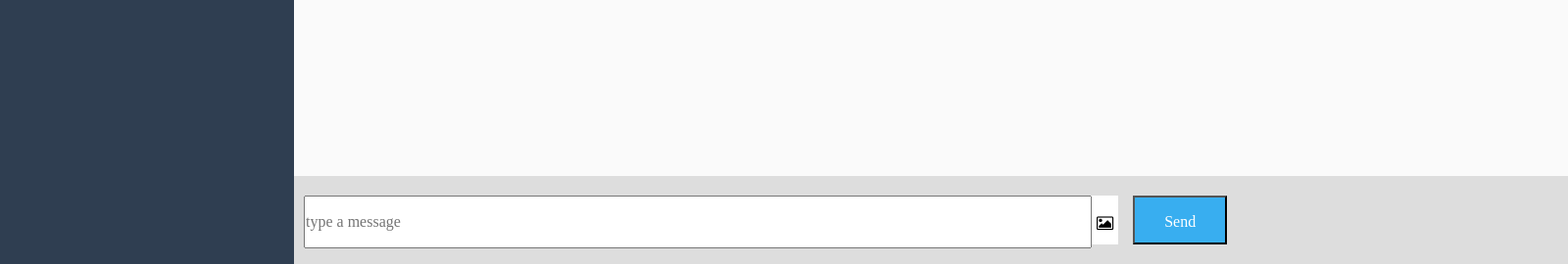
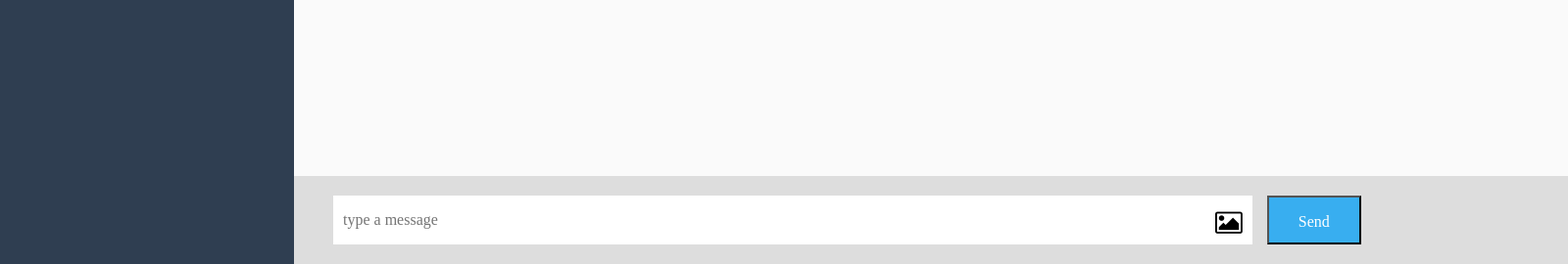
Before and after one commit to yoshinori-teramura/chat-space, a Rails app: page /groups/1/messages in a window 1600 px wide; the page is wider, and only the part inside the window is pictured. Shown: the part 530-800 px from the top of that part at 98% size. Run offline with Rails 7, Linux system fonts and the light colour scheme; a user stored in the database is signed in; tables that the repository leaves empty hold one stand-in row (values such as "Sample post"); grey boxes marked "Sample" are stand-in pictures; style sheets or scripts are compiled from the project's sources; some libraries are stand-ins or nearby versions.

Commit message:
message function

```diff
--- a/app/assets/stylesheets/_messages.scss
+++ b/app/assets/stylesheets/_messages.scss
@@ -125,20 +125,29 @@
     background-color: #dddddd;
     box-sizing: border-box;
     height: 90px;
-    padding-top: 20px;
-    padding-left: 10px;
+    padding: 20px 50px 20px 40px;
     display: flex;
     position: absolute;
     bottom: 0;
-    width: 100%;
+    width: calc(100vw - 300px);
+
 
 
 
     &__text {
-      width: 800px;
+      width: 880px;
+
       height: 50px;
-      padding: 0px
+      border-width: 0px;
+      padding: 0px 10px;
 
+    }
+
+    &__form__mask {
+      background-color: #ffffff;
+      height: 50px;
+      padding-right: 10px;
+      font-size: 20px;
     }
 
 
@@ -146,26 +155,22 @@
       background-color: #38aef0;
       color: white;
       height: 50px;
-      // @include side-p;
       text-align: center;
       line-height: 50px;
       margin-left: 15px;
       padding: 0 30px;
+      float: right;
 
     }
   }
 }
 
-.right-content__footer__form__mask {
-  background-color: #ffffff;
-  height: 50px;
 
-}
 
 .icon {
-padding-top: 20px;
-padding-left: 5px;
-padding-right: 5px;
+padding: 15px 0px;
+font-size: 1.3em;
+
 }
 
 .hidden {
@@ -175,51 +180,3 @@ display: none;
 .new_message {
   display: flex;
 }
-
-  // &__footer {
-
-  //   padding: 20px 40px;
-  //   background-color:#dddddd;
-  //   height: 90px;
-
-
-  //   &__box{
-  //     display: flex;
-
-
-
-  //     &__input {
-  //       width: 100%;
-  //       height: 50px;
-  //       padding: 0 40px 0 10px;
-  //       position: relative;
-  //       background-color: white;
-
-  //       &__text {
-  //       width: 100%;
-  //       height: 50px;
-  //       border-style: none;
-  //       }
-
-  //       &__image {
-  //         font-size: 1.3rem;
-  //         // position: absolute;
-  //         top: 10px;
-  //         right: 10px;
-  //         cursor: pointer;
-  //       }
-
-
-  //     }
-
-  //     &__submit-button {
-  //     width: 100px;
-  //     height: 50px;
-  //     padding: 0 30px;
-  //     margin-left: 15px;
-  //     background-color: #38aef0;
-  //     color: white;
-  //     cursor: pointer;
-  //     }
-  //   }
-  // }
--- a/app/views/messages/_right-content.html.haml
+++ b/app/views/messages/_right-content.html.haml
@@ -19,7 +19,7 @@
       = f.text_field :content, class: 'right-content__footer__text', placeholder: 'type a message'
       .right-content__footer__form__mask
         = f.label :image, class: 'form__mask__image' do
-          = fa_icon 'picture-o', class: 'icon'
+          = fa_icon 'picture-o ' , class: 'icon'
           = f.file_field :image, class: 'hidden'
       = f.submit 'Send', class: 'right-content__footer__send-button'
 
```
